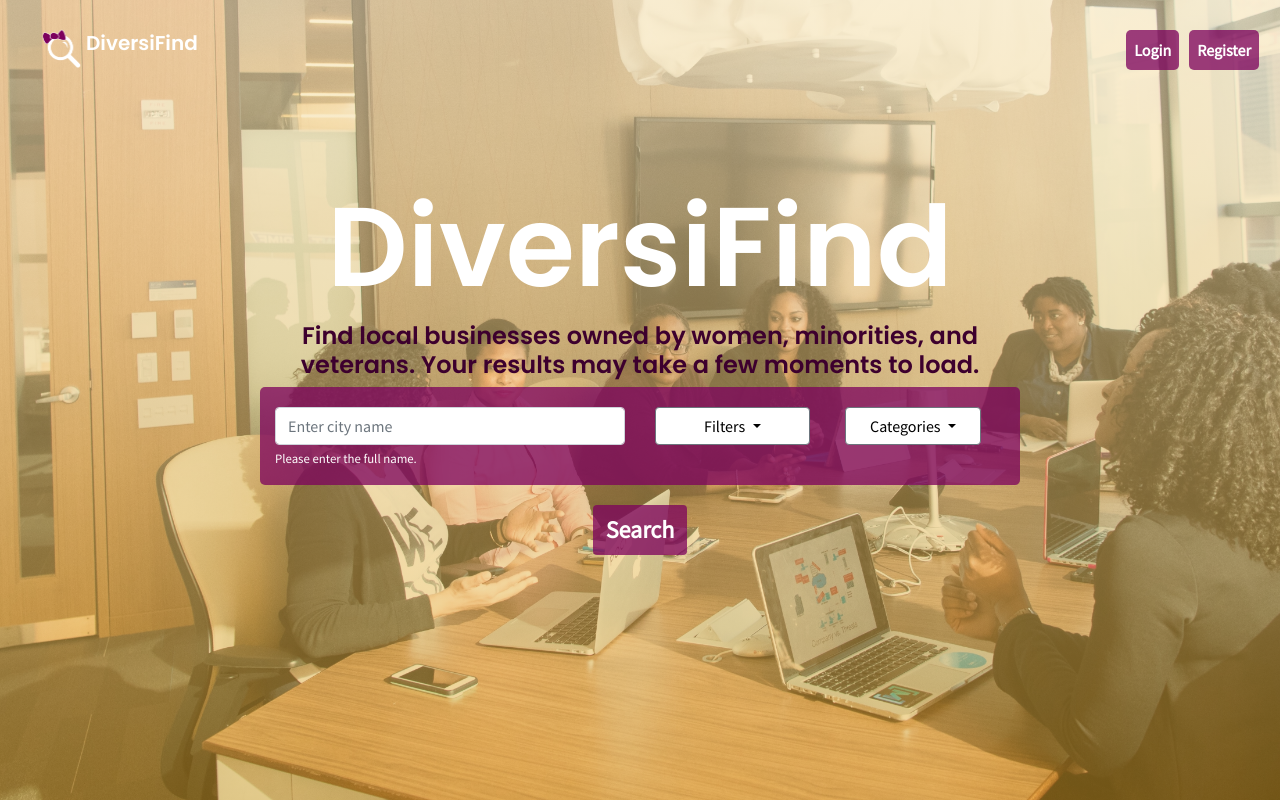
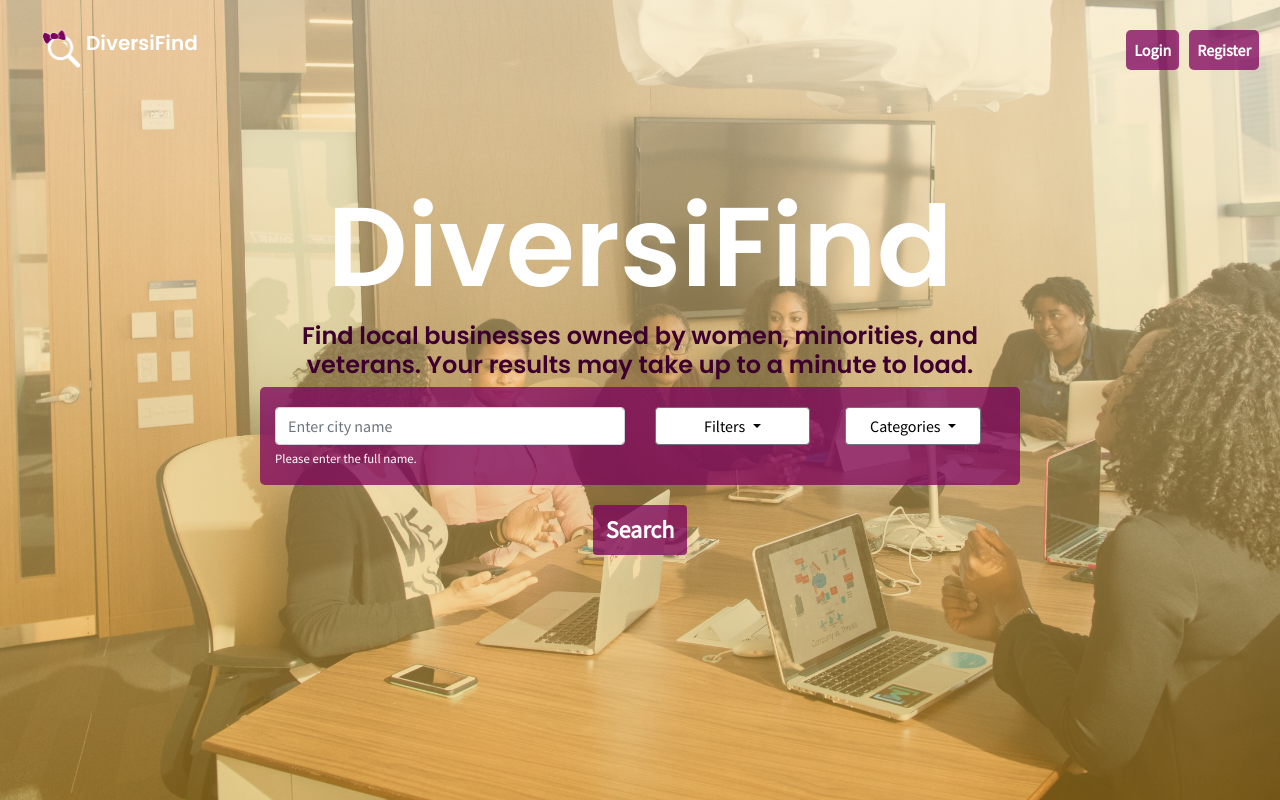
Before and after one commit to addybug/diversifind, a Flask app: page / in a window 1280 px wide. Run offline with Flask 2, Linux system fonts and the light colour scheme; some libraries are stand-ins or nearby versions.

Commit message:
final edits

```diff
--- a/main.py
+++ b/main.py
@@ -237,8 +237,8 @@ def favorites():
   #only works if logged on
   if "loggedin" in session:
     #compiles list of liked businesses from favorites database
-    likedList = sql('SELECT FAV, ZIP, ADDR, CAT, PLACE from favs where USER = ?', (
-          session['user']
+    likedList = sql('SELECT FAV, ZIP, ADDR, CAT, PLACE FROM favs WHERE USER = ?', (
+          session['user'],
       ))
     # reformats data to be more accessable
     newLikedList = likedList
--- a/templates/index.html
+++ b/templates/index.html
@@ -65,7 +65,7 @@
       <div class="row">
         <div class="col-sm-2"></div>
         <div class="col-sm-8">
-          <h4 class = "text-center" style="color:#3D002E"> Find local businesses owned by women, minorities, and veterans. Your results may take a few moments to load. </h4>
+          <h4 class = "text-center" style="color:#3D002E"> Find local businesses owned by women, minorities, and veterans. Your results may take up to a minute to load. </h4>
         </div>
       </div>
       <div class="row">
```
